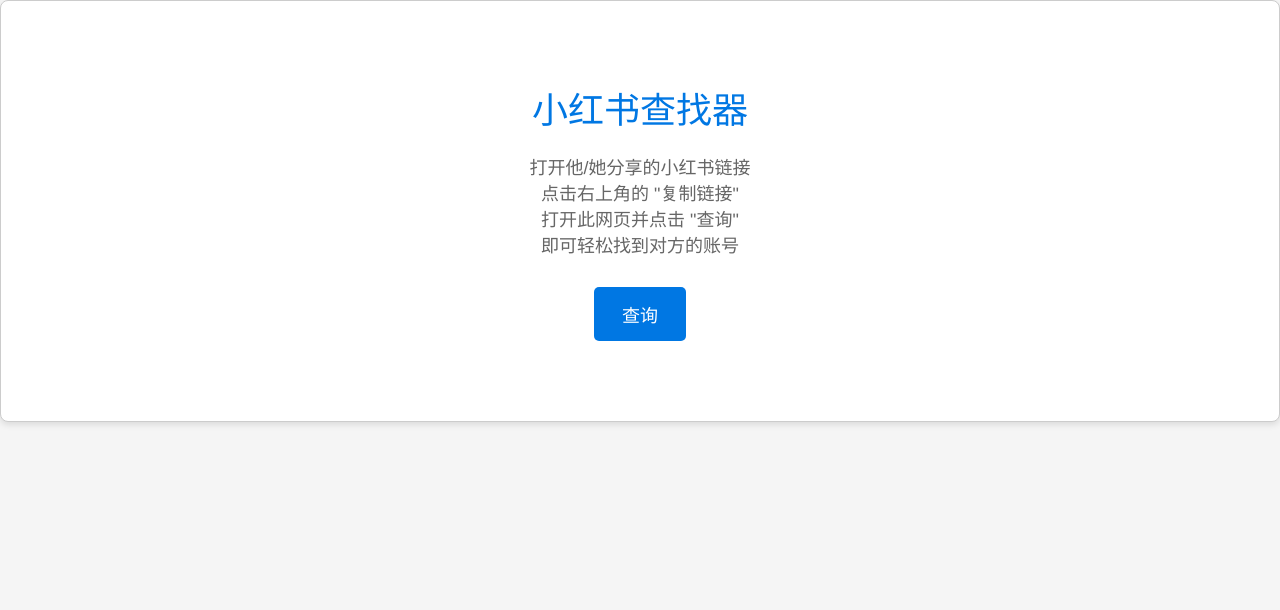
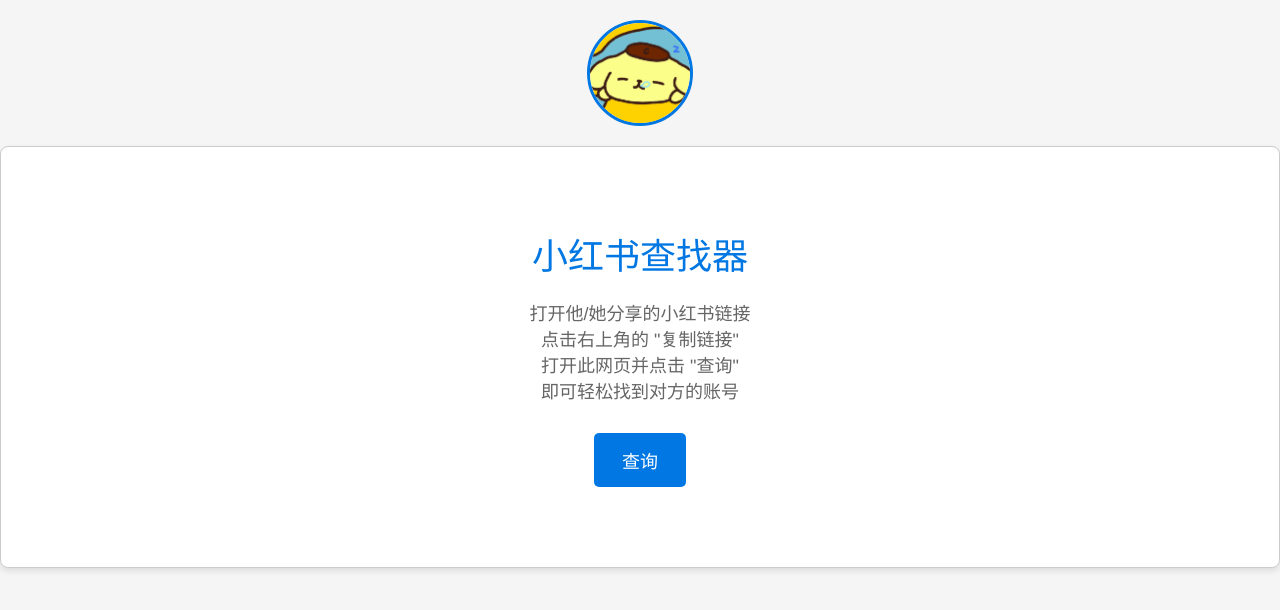
Before and after one commit to Mediustutissimusibis/redbook, a plain HTML site: page index.html in a window 1280 px wide. Drawn offline with Linux system fonts and the light colour scheme.

Commit message:
index.html

```diff
--- a/index.html
+++ b/index.html
@@ -3,6 +3,20 @@
 <head>
     <title>小红书查找器</title>
     <style>
+    .avatar {
+            width: 100px;
+            height: 100px;
+            border: 3px solid #0077e3;
+            border-radius: 50%;
+            overflow: hidden;
+            margin: 20px auto;
+        }
+
+        .avatar img {
+            width: 100%;
+            height: 100%;
+            object-fit: cover;
+        }
         body {
             font-family: 'Helvetica Neue', Arial, sans-serif;
             margin: 0;
@@ -107,6 +121,9 @@
     </style>
 </head>
 <body>
+    <div class="avatar">
+        <img src="Dog.jpg" alt="作者头像">
+    </div>
     <div class="container">
         <div class="title">小红书查找器</div>
         <div class="instructions">
```
